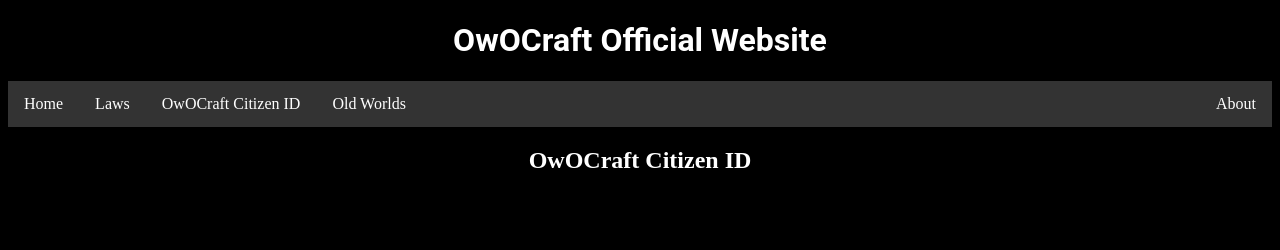
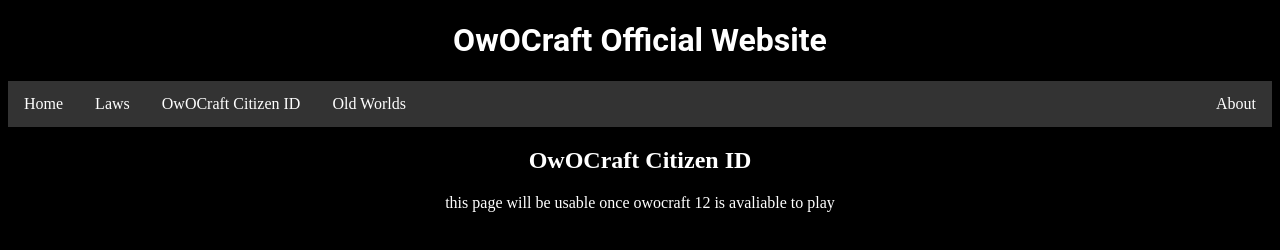
Before and after one commit to OwOCraft/owocraft-website, a plain HTML site: page ocid.html in a window 1280 px wide. Drawn offline with Linux system fonts and the light colour scheme.

Commit message:
literally a useless page, whatever

```diff
--- a/ocid.html
+++ b/ocid.html
@@ -13,4 +13,5 @@
   </ul>
 <body>
     <h2>OwOCraft Citizen ID</h2>
+    <p>this page will be usable once owocraft 12 is avaliable to play</p>
 </body>
```
